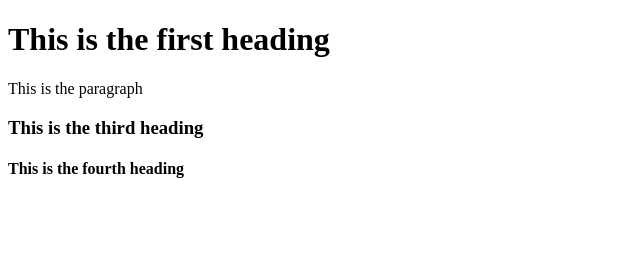
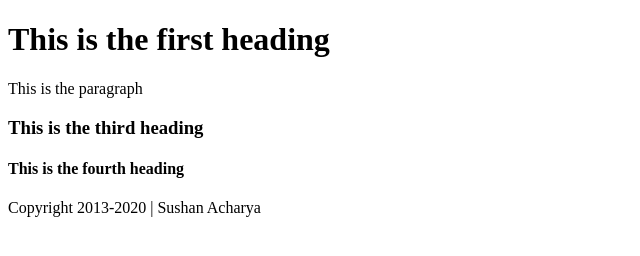
Before and after one commit to sushanacharya/GitMICcht, a plain HTML site: page index.html in a window 1280 px wide. Shown: the whole page, without its empty margins (0-640 px from the left). Drawn offline with Linux system fonts and the light colour scheme.

Commit message:
Update index.html

```diff
--- a/index.html
+++ b/index.html
@@ -12,4 +12,6 @@
     <h3>This is the third heading</h3>
     <h4>This is the fourth heading</h4>
 </body>
+
+    <footer>Copyright 2013-2020 | Sushan Acharya </footer>
 </html>
```
